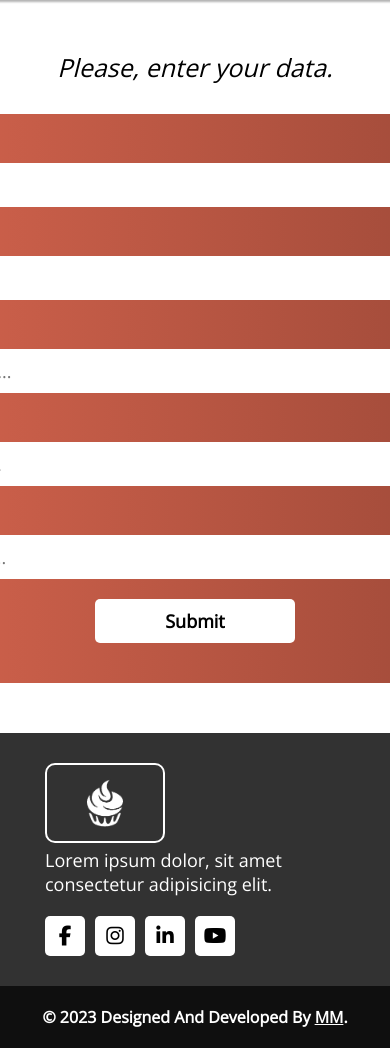
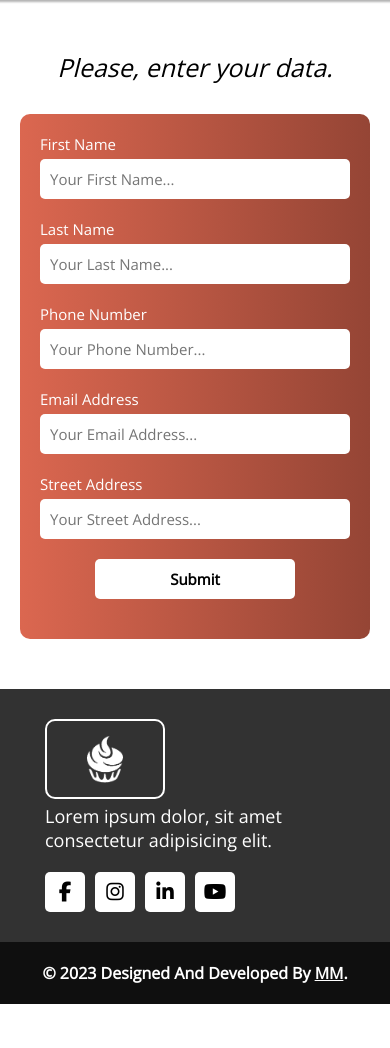
Before and after one commit to MilosM00/cake-app, a PHP site: page /form.php in a window 390 px wide; the page is wider, and only the part inside the window is pictured. Shown: the part 95-1143 px from the top of that part. After the commit the page ends 1099 px from the top of that part, so only its background shows below. Run offline with PHP 8.4, Linux system fonts and the light colour scheme; some libraries are stand-ins or nearby versions.

Commit message:
form-css updated

```diff
--- a/css/form.css
+++ b/css/form.css
@@ -16,6 +16,7 @@
 }
 
 .form-div > p{
+    text-align: center;
     padding-bottom: 30px;
     font-size: 25px;
     font-style: italic;
@@ -63,3 +64,21 @@
     border-radius: 20px;
     cursor: pointer;
 }
+
+@media (max-width: 820px) {
+    .form-div{
+        padding-left: 20px;
+        padding-right: 20px;
+    }
+
+    .form{
+        width: 100%;
+    }
+}
+
+@media (max-width: 500px) {
+    .form > input,
+    .form> label{
+        font-size: 15px;
+    }
+}
```
